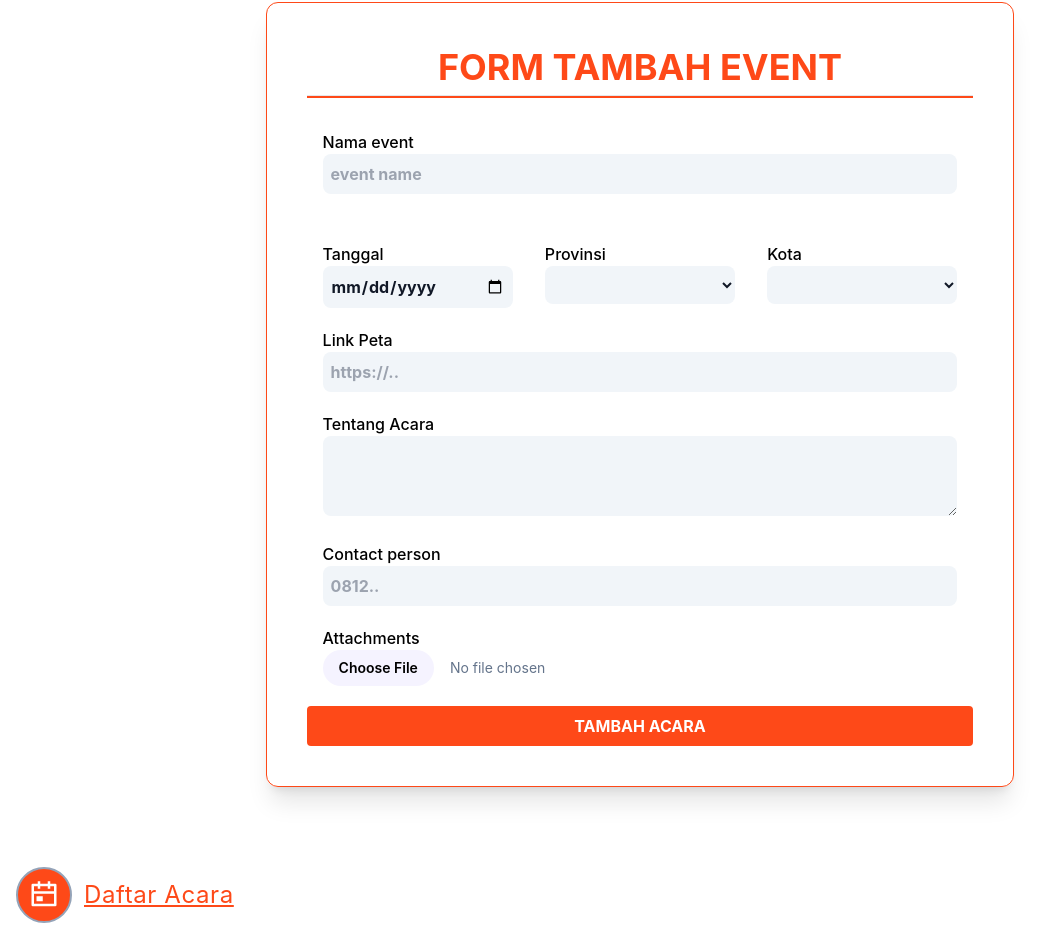
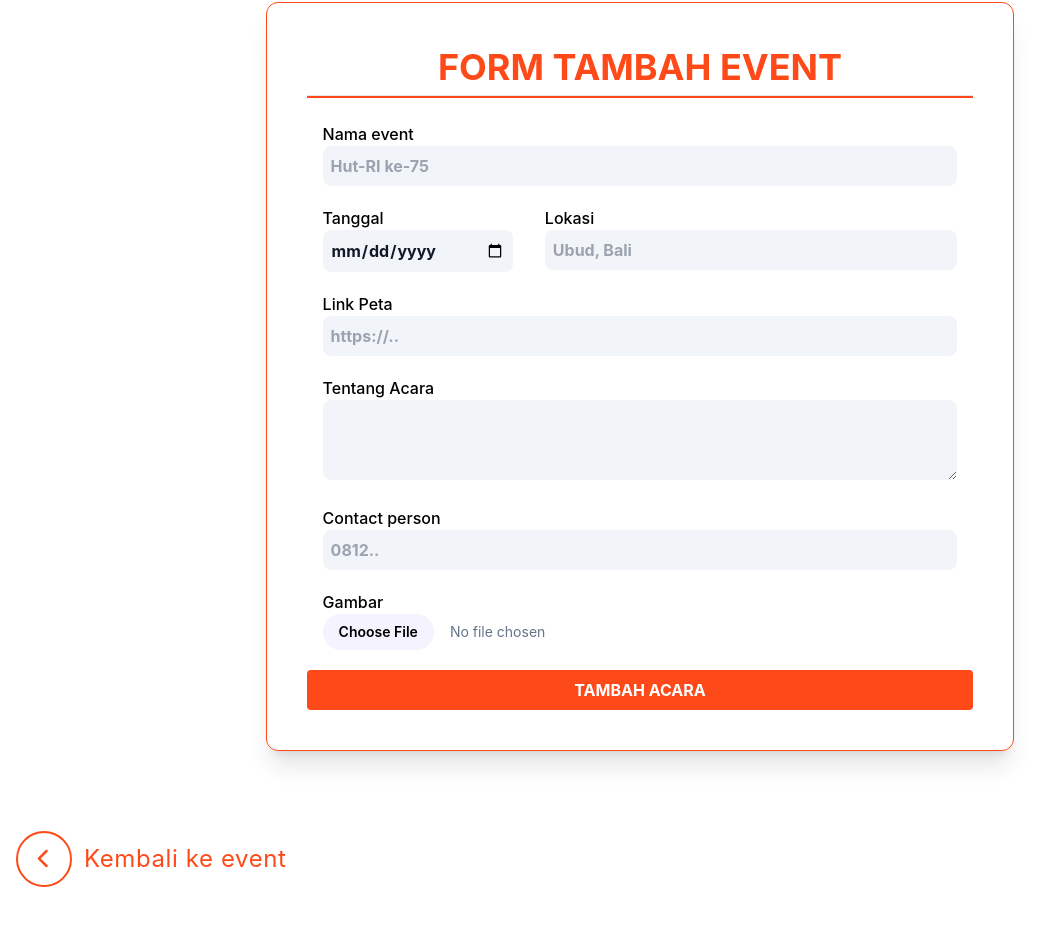
Before and after one commit to zulnurdiana/Gambreng-App-FrontEnd, a React (Create React App) app: page /tambah-acara in a window 1280 px wide. Shown: the part 136-1088 px from the top of the page, without its empty margins (0-1061 px from the left). After the commit the page ends 1047 px from the top, so only its background shows below. Built offline with nearby package versions, Linux system fonts and the light colour scheme.

Commit message:
tambah acara function

```diff
--- a/src/components/DetailPermainan.js
+++ b/src/components/DetailPermainan.js
@@ -1,7 +1,7 @@
 import React, { useEffect, useState } from "react";
 import Kids from "../asset/img/Kids4.png";
 import DetailForum from "./DetailForum";
-import { NavLink, useParams } from "react-router-dom";
+import { Link, useParams } from "react-router-dom";
 import useAxiosPrivate from "../hooks/useAxiosPrivate";
 
 const DetailPermainan = () => {
@@ -108,7 +108,6 @@ const DetailPermainan = () => {
                   width="1024"
                   height="680"
                   src={data.link_video}
-                  title="Rick Astley - Never Gonna Give You Up (Official Music Video)"
                   frameborder="0"
                   allow="accelerometer; autoplay; clipboard-write; encrypted-media; gyroscope; picture-in-picture; web-share"
                   allowfullscreen
@@ -142,7 +141,7 @@ const DetailPermainan = () => {
           </div>
         </div>
 
-        <NavLink
+        <Link
             to={"/permainan"}
             className="mt-16 mb-6 flex items-center group"
           >
@@ -152,7 +151,7 @@ const DetailPermainan = () => {
           <span className="font-normal tracking-wide group-hover:underline decoration-primary text-primary lg:text-2xl">
             Kembali ke permainan
           </span>
-        </NavLink>
+        </Link>
         </div>
     </div>
   );
--- a/src/components/FormTambahAcara.js
+++ b/src/components/FormTambahAcara.js
@@ -1,13 +1,57 @@
-import React from "react";
-import { NavLink } from "react-router-dom";
+import React, { useState } from "react";
+import { Link, useNavigate } from "react-router-dom";
+import useAxiosPrivate from "../hooks/useAxiosPrivate";
 
 const FormTambahAcara = () => {
+  const axios = useAxiosPrivate();
+  const navigate = useNavigate();
+  const [data, setData] = useState({
+    title: "",
+    schedule: "",
+    image: null,
+    location: "",
+    about: "",
+    contact_person: "",
+    link_map: "",
+  });
+
+  const handleOnChange = (e) => {
+    setData({
+      ...data,
+      [e.target.name]: e.target.value,
+    });
+  };
+
+  const handleSubmit = async (e) => {
+    e.preventDefault();
+    console.log(data);
+    const formData = new FormData();
+    formData.append("title", data.title);
+    formData.append("schedule", data.schedule);
+    formData.append("image", data.image);
+    formData.append("location", data.location);
+    formData.append("about", data.about);
+    formData.append("contact_person", data.contact_person);
+    formData.append("link_map", data.link_map);
+    const { data: response } = await axios.post(
+      "event",
+      formData,
+      {
+        headers: {
+          "Content-Type": "multipart/form-data",
+        },
+      }
+    );
+    console.log(response);
+    navigate("/event");
+  };
+
   return (
     <div className="min-full-no-navbar pt-20">
       <div class="container">
         <div class="xl:w-3/5 mx-auto">
           <div class="mb-20 rounded-xl shadow-xl content-around border border-primary">
-            <div class="px-10 py-10 justify-center">
+            <form class="px-10 py-10 flex flex-col gap-y-5" onSubmit={handleSubmit}>
               <h1 class="text-39364F text-center">
                 <span class="block font-bold mt-1 mb-2  lg:text-4xl text-primary">
                   FORM TAMBAH EVENT
@@ -15,108 +59,116 @@ const FormTambahAcara = () => {
                 <hr className={"w-full h-[3px]  my-1 bg-primary"} />
               </h1>
 
-              <div className="w-full mb-5 px-4 py-7">
+              <div className="w-full px-4">
                 <label
-                  html-for="nama-event"
+                  htmlFor="title"
                   className="font-medium text-39364F text-base"
                 >
                   Nama event
                 </label>
                 <input
-                  placeholder="event name"
-                  id="email"
-                  type="email"
+                  placeholder="Hut-RI ke-75"
+                  id="title"
+                  name="title"
+                  onChange={handleOnChange}
+                  type="text"
                   className="p-2 bg-slate-100 w-full focus:outline-none focus:ring-primary focus:ring-1 focus:border-primary rounded-lg text-dark font-bold"
                 />
               </div>
-              <div className="flex">
-                <div className="w-1/3 mb-5 px-4">
+              <div className="grid grid-cols-3">
+                <div className=" px-4">
                   <label
-                    html-for="tanggal-acara"
+                    htmlFor="schedule"
                     className="font-medium text-39364F text-base"
                   >
                     Tanggal
                   </label>
                   <input
-                    id="tanggal-acara"
+                    id="schedule"
+                    name="schedule"
+                    onChange={handleOnChange}
                     type="date"
                     className="p-2 bg-slate-100 w-full focus:outline-none focus:ring-primary focus:ring-1 focus:border-primary rounded-lg text-dark font-bold"
                   />
                 </div>
-                <div className="w-1/3 mb-5 px-4">
+                <div className="px-4 col-span-2">
                   <label
-                    html-for="provinsi-acara"
+                    htmlFor="location"
                     className="font-medium text-39364F text-base"
                   >
-                    Provinsi
+                    Lokasi
                   </label>
-                  <select className="input p-2 bg-slate-100 w-full focus:outline-none focus:ring-primary focus:ring-1 focus:border-primary rounded-lg text-dark font-bold">
-                    <option value={""}></option>
-                  </select>
-                </div>
-                <div className="w-1/3 mb-5 px-4">
-                  <label
-                    html-for="kota-acara"
-                    className="font-medium text-39364F text-base"
-                  >
-                    Kota
-                  </label>
-                  <select className="p-2 bg-slate-100 w-full focus:outline-none focus:ring-primary focus:ring-1 focus:border-primary rounded-lg text-dark font-bold">
-                    <option value={""}></option>
-                  </select>
+                  <input
+                    placeholder="Ubud, Bali"
+                    id="location"
+                    name="location"
+                    onChange={handleOnChange}
+                    type="text"
+                    className="p-2 bg-slate-100 w-full focus:outline-none focus:ring-primary focus:ring-1 focus:border-primary rounded-lg text-dark font-bold"
+                  />
                 </div>
               </div>
-              <div className="w-full mb-5 px-4">
+              <div className="w-full  px-4">
                 <label
-                  html-for="link-event"
+                  htmlFor="link_map"
                   className="font-medium text-39364F text-base"
                 >
                   Link Peta
                 </label>
                 <input
                   placeholder="https://.."
-                  id="link-event"
+                  id="link_map"
+                  name="link_map"
+                  onChange={handleOnChange}
                   type="url"
                   className="p-2 bg-slate-100 w-full focus:outline-none focus:ring-primary focus:ring-1 focus:border-primary rounded-lg text-dark font-bold"
                 />
               </div>
-              <div className="w-full mb-5 px-4">
+              <div className="w-full  px-4">
                 <label
-                  html-for="cp-event"
+                  htmlFor="about"
                   className="font-medium text-39364F text-base"
                 >
                   Tentang Acara
                 </label>
                 <textarea
-                  id="about-event"
+                  id="about"
+                  name="about"
+                  onChange={handleOnChange}
                   className="p-2 h-20 bg-slate-100 w-full focus:outline-none focus:ring-primary focus:ring-1 focus:border-primary rounded-lg text-dark font-bold"
                 />
               </div>
-              <div className="w-full mb-5 px-4">
+              <div className="w-full  px-4">
                 <label
-                  html-for="cp-event"
+                  htmlFor="contact_person"
                   className="font-medium text-39364F text-base"
                 >
                   Contact person
                 </label>
                 <input
                   placeholder="0812.."
-                  id="cp-event"
+                  id="contact_person"
+                  name="contact_person"
+                  onChange={handleOnChange}
                   type="number"
                   className="p-2 bg-slate-100 w-full focus:outline-none focus:ring-primary focus:ring-1 focus:border-primary rounded-lg text-dark font-bold"
                 />
               </div>
-              <div className="w-full mb-5 px-4">
+              <div className="w-full  px-4">
                 <label
-                  html-for="nama-event"
+                  htmlFor="image"
                   className="font-medium text-39364F text-base"
                 >
-                  Attachments
+                  Gambar
                 </label>
                 <label class="block">
-                  <span class="sr-only">Choose profile photo</span>
+                  <span class="sr-only">Pilih gambar</span>
                   <input
                     type="file"
+                    name="image"
+                    id="image"
+                    accept="image/png, image/jpeg"
+                    onChange={(event)=>setData({...data, image: event.target.files[0]})}
                     class="block w-full text-sm text-slate-500
                     file:mr-4 file:py-2 file:px-4
                     file:rounded-full file:border-0
@@ -130,38 +182,20 @@ const FormTambahAcara = () => {
               <button className="bg-primary hover:opacity-80 hover:shadow-lg transition duration-500  w-full text-white font-bold py-2 px-4 rounded">
                 TAMBAH ACARA
               </button>
-            </div>
+            </form>
           </div>
         </div>
-        <div className="mb-12 flex items-center">
-          <NavLink
+        <Link
             to={"/event"}
-            className="border-2 border-slate-400 w-14 h-14 mr-3 flex justify-center items-center rounded-full bg-primary hover:border-primary text-white"
+            className="mt-16 mb-6 flex items-center group"
           >
-            <span className="text-lg font-bold border-none">
-              <svg
-                width="30px"
-                height="30px"
-                viewBox="0 0 30 30"
-                xmlns="http://www.w3.org/2000/svg"
-              >
-                <g>
-                  <path fill="none" d="M0 0h30v30H0z" />
-                  <path
-                    d="M21.25 3.75h5a1.25 1.25 0 0 1 1.25 1.25v20a1.25 1.25 0 0 1 -1.25 1.25H3.75a1.25 1.25 0 0 1 -1.25 -1.25V5a1.25 1.25 0 0 1 1.25 -1.25h5V1.25h2.5v2.5h7.5V1.25h2.5v2.5zm3.75 7.5V6.25h-3.75v2.5h-2.5V6.25H11.25v2.5H8.75V6.25H5v5h20zm0 2.5H5v10h20v-10zM7.5 16.25h6.25v5H7.5v-5z"
-                    fill="#fff"
-                  />
-                </g>
-              </svg>
-            </span>
-          </NavLink>
-          <NavLink
-            to={"/event"}
-            className="font-normal tracking-wide underline decoration-primary text-primary lg:text-2xl"
-          >
-            Daftar Acara
-          </NavLink>
-        </div>
+          <div className="border-2 w-14 h-14 mr-3 flex justify-center items-center transition-colors rounded-full bg-white border-primary group-hover:bg-primary">
+            <i className="fa-solid fa-chevron-left text-primary group-hover:text-white text-xl transition-colors"></i>
+          </div>
+          <span className="font-normal tracking-wide group-hover:underline decoration-primary text-primary lg:text-2xl">
+            Kembali ke event
+          </span>
+        </Link>
       </div>
     </div>
   );
--- a/src/components/FormTambahSimulasi.js
+++ b/src/components/FormTambahSimulasi.js
@@ -1,5 +1,5 @@
 import React, { useState } from "react";
-import { NavLink, useNavigate } from "react-router-dom";
+import { Link, useNavigate } from "react-router-dom";
 import useAxiosPrivate from "../hooks/useAxiosPrivate";
 
 const FormTambahSimulasi = () => {
@@ -53,16 +53,6 @@ const FormTambahSimulasi = () => {
     console.log(response);
     navigate("/permainan");
   }
-
-  // const handleSubmit = async (e) => {
-  //   e.preventDefault();
-  //   const {data : response} = await axios.post("game", {
-  //     ...data,
-  //     procedure: procedure.map((step,index)=>{step.step=index;return JSON.stringify(step)})
-  //   });
-  //   console.log(response);
-  //   navigate("/permainan");
-  // }
 
   return (
     <div className="min-full-no-navbar pt-20">
@@ -224,7 +214,7 @@ const FormTambahSimulasi = () => {
           </div>
         </div>
 
-        <NavLink
+        <Link
             to={"/permainan"}
             className="mt-16 mb-6 flex items-center group"
           >
@@ -234,7 +224,7 @@ const FormTambahSimulasi = () => {
           <span className="font-normal tracking-wide group-hover:underline decoration-primary text-primary lg:text-2xl">
             Kembali ke permainan
           </span>
-        </NavLink>
+        </Link>
       </div>
     </div>
   );
```
